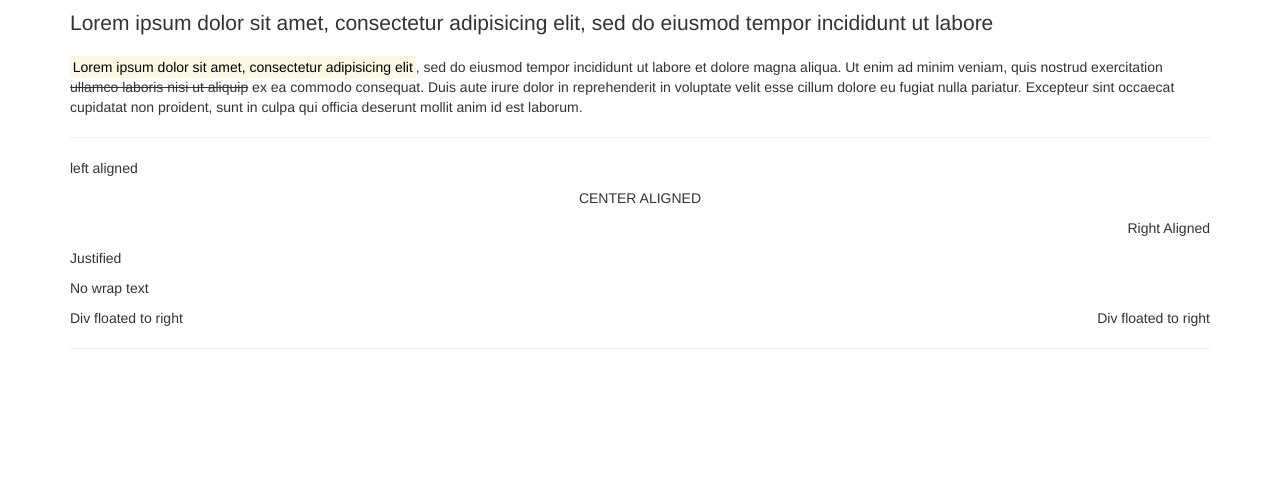
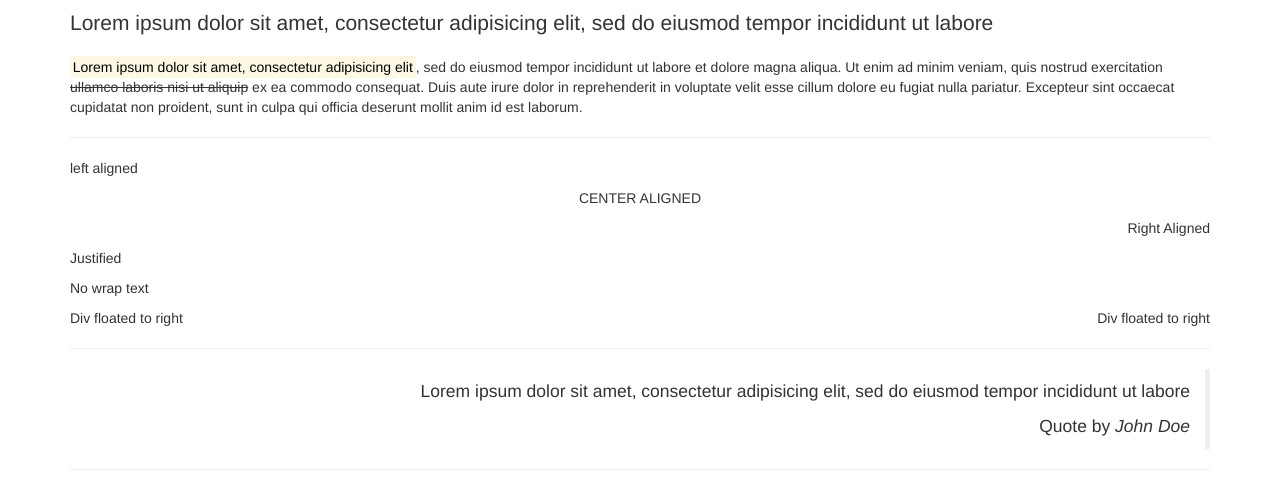
Before and after one commit to philpotlr/bootstrap-cheatsheet, a plain HTML site: page index.html in a window 1280 px wide. Shown: the part 102-590 px from the top of the page. Drawn offline with nearby package versions, Linux system fonts and the light colour scheme.

Commit message:
blockquotes

```diff
--- a/index.html
+++ b/index.html
@@ -46,6 +46,15 @@
 
 
     <!-- BLOCK QUOTES -->
+    <blockquote class="blockquote-reverse">
+      <p>Lorem ipsum dolor sit amet, consectetur adipisicing elit, sed do eiusmod
+    tempor incididunt ut labore</p>
+      <foot>Quote by <cite title="John Doe">John Doe</cite></foot>
+    </blockquote>
+
+    <hr>
+
+    <!-- LISTS -->
 
 
    </div>
```
